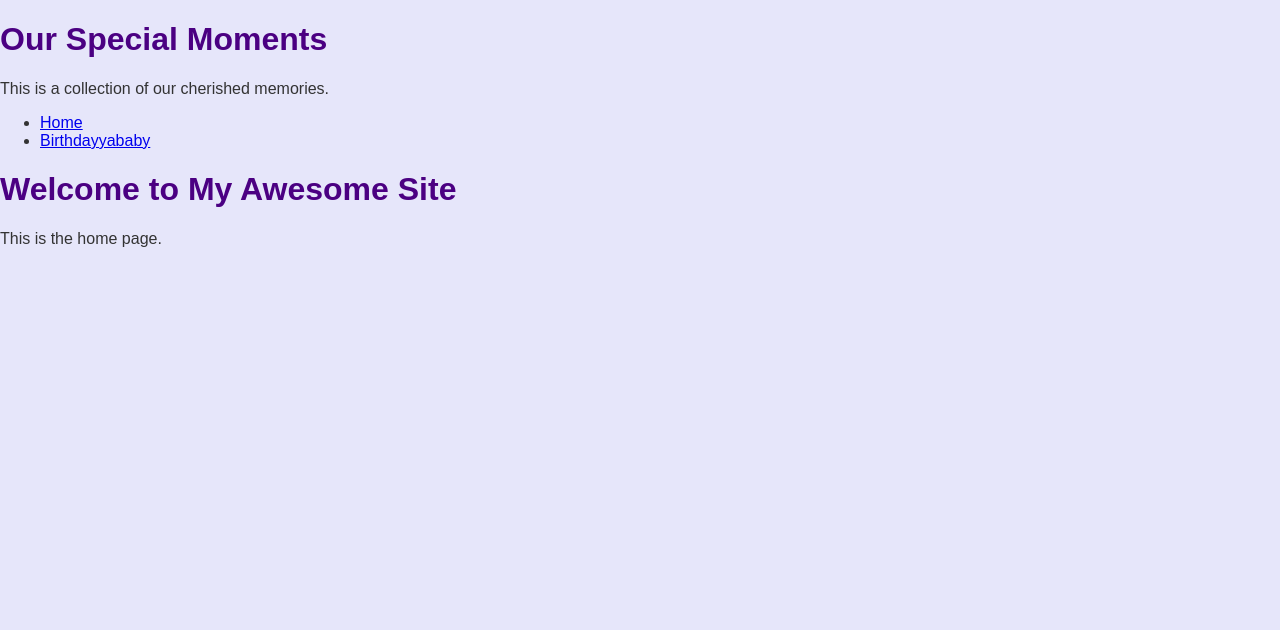
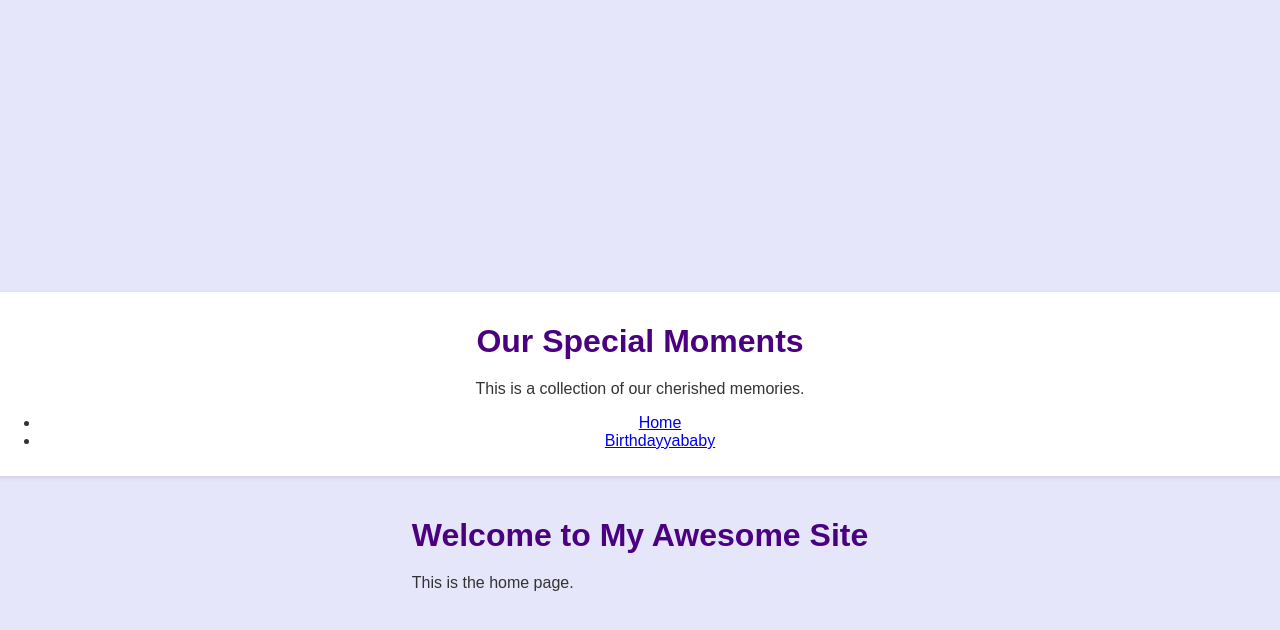
Before and after one commit to Hitahlula22/birthdayyababy, a Jekyll site: the page built from index.html, in a window 1280 px wide. Shown: the top 630 px of the page. Built offline with Jekyll 4.4.1, drawn with Linux system fonts in a browser that asks for light colours.

Commit message:
Update styles.css

```diff
--- a/assets/css/styles.css
+++ b/assets/css/styles.css
@@ -4,11 +4,34 @@
   font-family: Arial, sans-serif;
   margin: 0;
   padding: 0;
+  display: flex;
+  flex-direction: column;
+  align-items: center;
+  justify-content: center;
+  min-height: 100vh;
+}
+
+header {
+  width: 100%;
+  background-color: #fff;
+  padding: 10px;
+  box-shadow: 0 2px 4px rgba(0, 0, 0, 0.1);
+  margin-bottom: 20px;
+  text-align: center;
+}
+
+h1 {
+  color: #4B0082; /* Dark purple for the header */
+  margin-bottom: 20px;
 }
 
 .container {
-  text-align: center;
+  display: flex;
+  flex-wrap: wrap;
+  justify-content: center;
   padding: 20px;
+  width: 80%;
+  max-width: 1200px;
 }
 
 img {
@@ -19,6 +42,8 @@
   box-shadow: 0 4px 8px rgba(0, 0, 0, 0.2); /* Add some shadow for depth */
 }
 
-h1 {
-  color: #4B0082; /* Dark purple for the header */
+@media (max-width: 600px) {
+  img {
+    width: 100px; /* Smaller images on small screens */
+  }
 }
```
